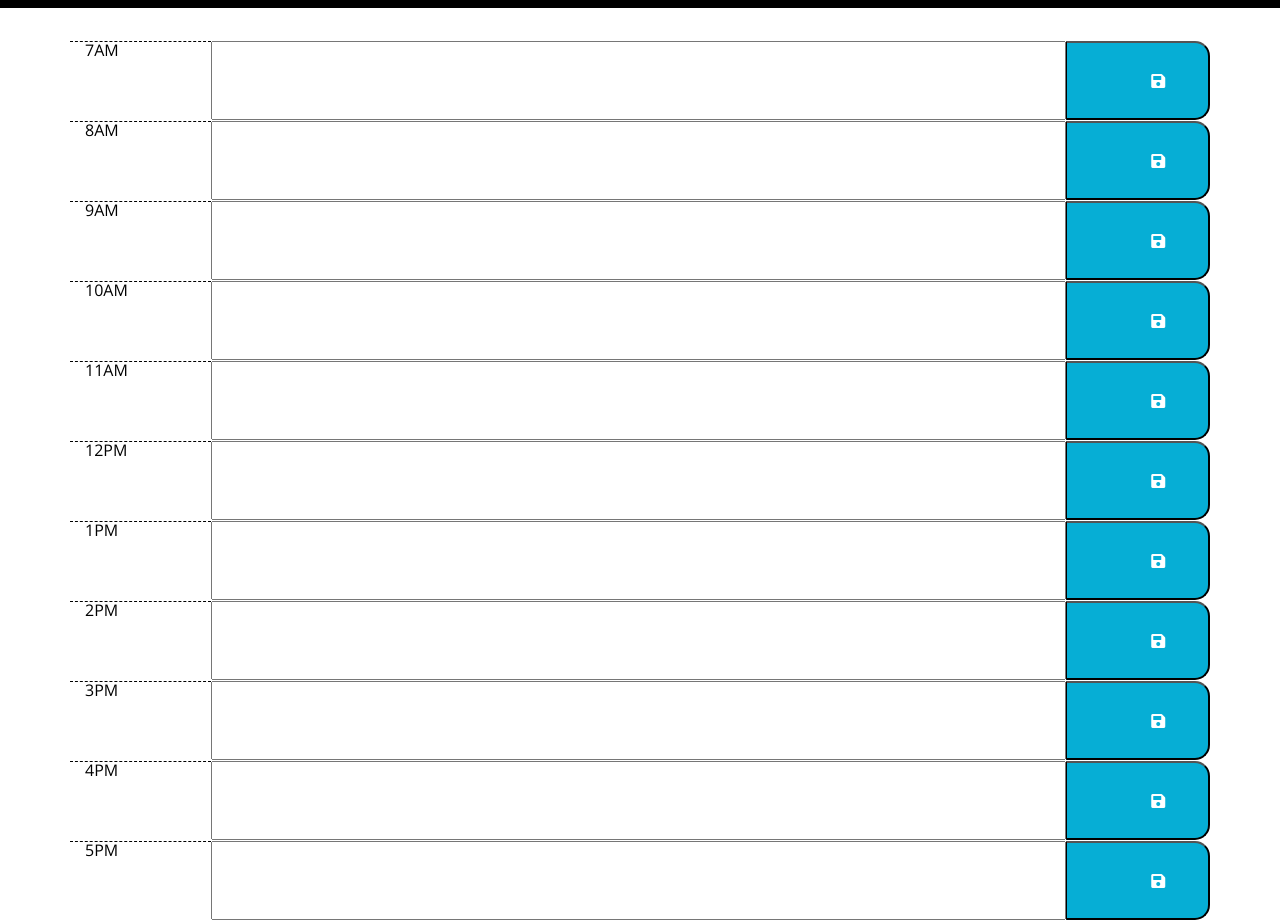
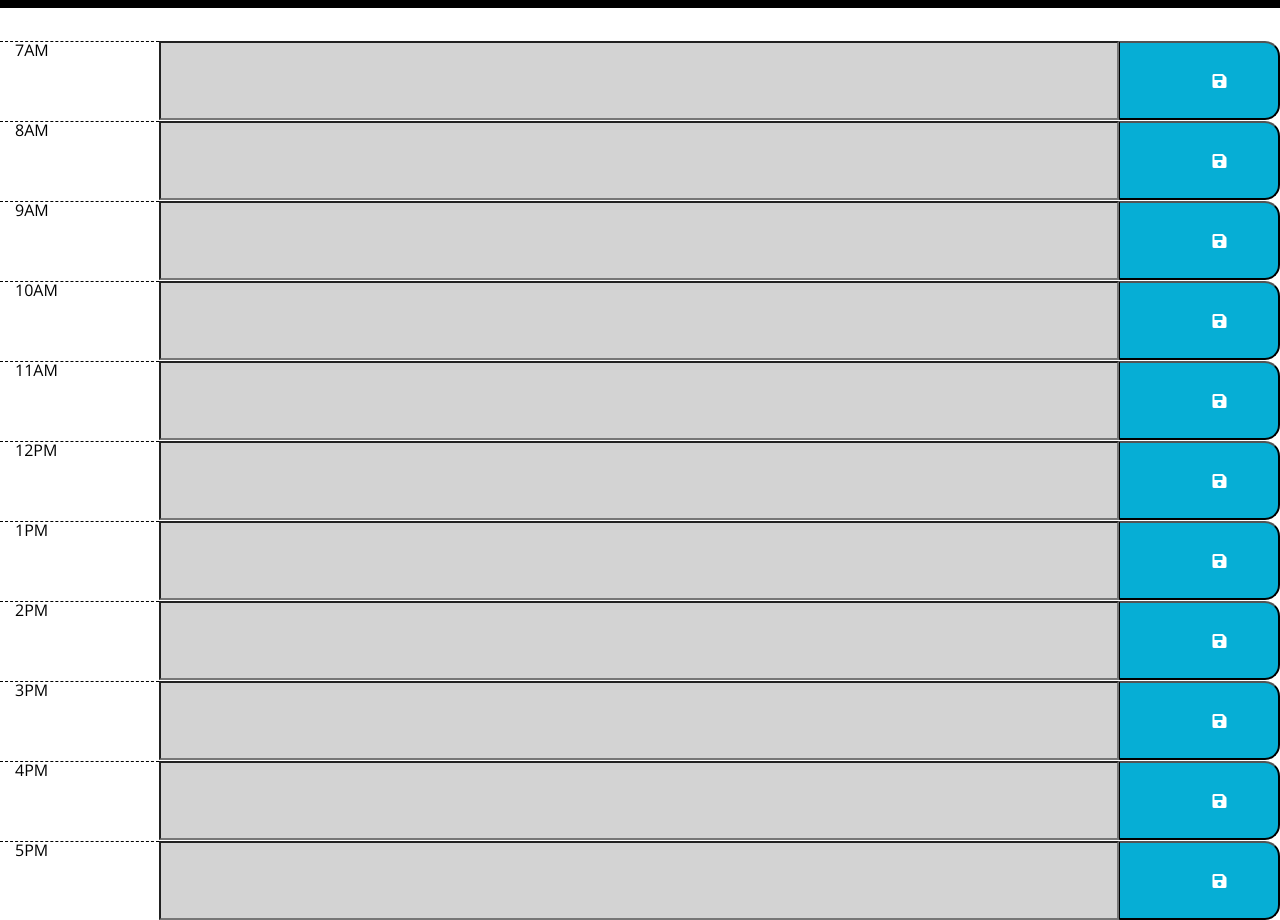
Before and after one commit to mattyparty/05_third_party_apis, a plain HTML site: page index.html in a window 1280 px wide. Shown: the part 260-1180 px from the top of the page. Drawn offline with nearby package versions, Linux system fonts and the light colour scheme.

Commit message:
html duplicate id repairs

```diff
--- a/index.html
+++ b/index.html
@@ -29,9 +29,9 @@
       <p id="currentDay" class="lead"></p>
     </header>
 
-    <div class="container" id="scheduler">
+    <div class="container-fluid" id="scheduler">
       <!-- put all the html elements in this container -->
-      <div class="row" id="row">
+      <div class="row">
         <div class="hour col">7AM</div>
         <input class="event col-9" type="text" id="7" />
         <button class="saveBtn col">
@@ -39,7 +39,7 @@
         </button>
       </div>
       <!-- Break -->
-      <div class="row" id="row">
+      <div class="row">
         <div class="hour col">8AM</div>
         <input class="event col-9" type="text" id="8" />
         <button class="saveBtn col">
@@ -47,7 +47,7 @@
         </button>
       </div>
       <!-- Break -->
-      <div class="row" id="row">
+      <div class="row">
         <div class="hour col">9AM</div>
         <input class="event col-9" type="text" id="9" />
         <button class="saveBtn col">
@@ -55,7 +55,7 @@
         </button>
       </div>
       <!-- Break -->
-      <div class="row" id="row">
+      <div class="row">
         <div class="hour col">10AM</div>
         <input class="event col-9" type="text" id="10" />
         <button class="saveBtn col">
@@ -63,7 +63,7 @@
         </button>
       </div>
       <!-- Break -->
-      <div class="row" id="row">
+      <div class="row">
         <div class="hour col">11AM</div>
         <input class="event col-9" type="text" id="11" />
         <button class="saveBtn col">
@@ -71,7 +71,7 @@
         </button>
       </div>
       <!-- Break -->
-      <div class="row" id="row">
+      <div class="row">
         <div class="hour col">12PM</div>
         <input class="event col-9" type="text" id="12" />
         <button class="saveBtn col">
@@ -79,7 +79,7 @@
         </button>
       </div>
       <!-- Break -->
-      <div class="row" id="row">
+      <div class="row">
         <div class="hour col">1PM</div>
         <input class="event col-9" type="text" id="13" />
         <button class="saveBtn col">
@@ -87,7 +87,7 @@
         </button>
       </div>
       <!-- Break -->
-      <div class="row" id="row">
+      <div class="row">
         <div class="hour col">2PM</div>
         <input class="event col-9" type="text" id="14" />
         <button class="saveBtn col">
@@ -95,7 +95,7 @@
         </button>
       </div>
       <!-- Break -->
-      <div class="row" id="row">
+      <div class="row">
         <div class="hour col">3PM</div>
         <input class="event col-9" type="text" id="15" />
         <button class="saveBtn col">
@@ -103,7 +103,7 @@
         </button>
       </div>
       <!-- Break -->
-      <div class="row" id="row">
+      <div class="row">
         <div class="hour col">4PM</div>
         <input class="event col-9" type="text" id="16" />
         <button class="saveBtn col">
@@ -111,7 +111,7 @@
         </button>
       </div>
       <!-- Break -->
-      <div class="row" id="row">
+      <div class="row">
         <div class="hour col">5PM</div>
         <input class="event col-9" type="text" id="17" />
         <button class="saveBtn col">
--- a/script.js
+++ b/script.js
@@ -7,11 +7,14 @@ $(document).ready(function () {
   for (let i = 7; i < 18; i++) {
     if (curhour < i) {
       $("#" + i).addClass("future");
+    } else if (curhour > i) {
+      $("#" + i).addClass("past");
     }
   }
+
   //end of loop
 
-  function calenderstoreinputs() {
+  function calenderstorageinputs() {
     $(".event").each(function () {
       var inputId = $(this).attr("id");
       $(this).val(localStorage.getItem(inputId));
@@ -29,5 +32,5 @@ $(document).ready(function () {
     console.log($(this));
   });
 
-  calenderstoreinputs();
+  calenderstorageinputs();
 });
--- a/style.css
+++ b/style.css
@@ -1,10 +1,10 @@
 body {
-  font-family: 'Open Sans', sans-serif;
+  font-family: "Open Sans", sans-serif;
   font-size: 16px;
   line-height: 1;
 }
 
-textarea{
+textarea {
   background: transparent;
   border: none;
   resize: none;
@@ -21,11 +21,11 @@ textarea{
   border-bottom: 10px solid black;
 }
 
-.description{
+.description {
   white-space: pre-wrap;
 }
 
-.time-block{
+.time-block {
   text-align: center;
   border-radius: 15px;
 }
@@ -33,7 +33,7 @@ textarea{
 .row {
   white-space: pre-wrap;
   height: 80px;
-  border-top: 1px solid white;;
+  border-top: 1px solid white;
 }
 
 .hour {
@@ -44,7 +44,7 @@ textarea{
 
 .past {
   background-color: #d3d3d3;
-  color: white;
+  color: black;
 }
 
 .present {
@@ -61,11 +61,11 @@ textarea{
   border-left: 1px solid black;
   border-top-right-radius: 15px;
   border-bottom-right-radius: 15px;
-  background-color: #06AED5;
+  background-color: #06aed5;
   color: white;
 }
 
 .saveBtn i:hover {
   font-size: 20px;
-  transition: all .3s ease-in-out;
+  transition: all 0.3s ease-in-out;
 }
```
